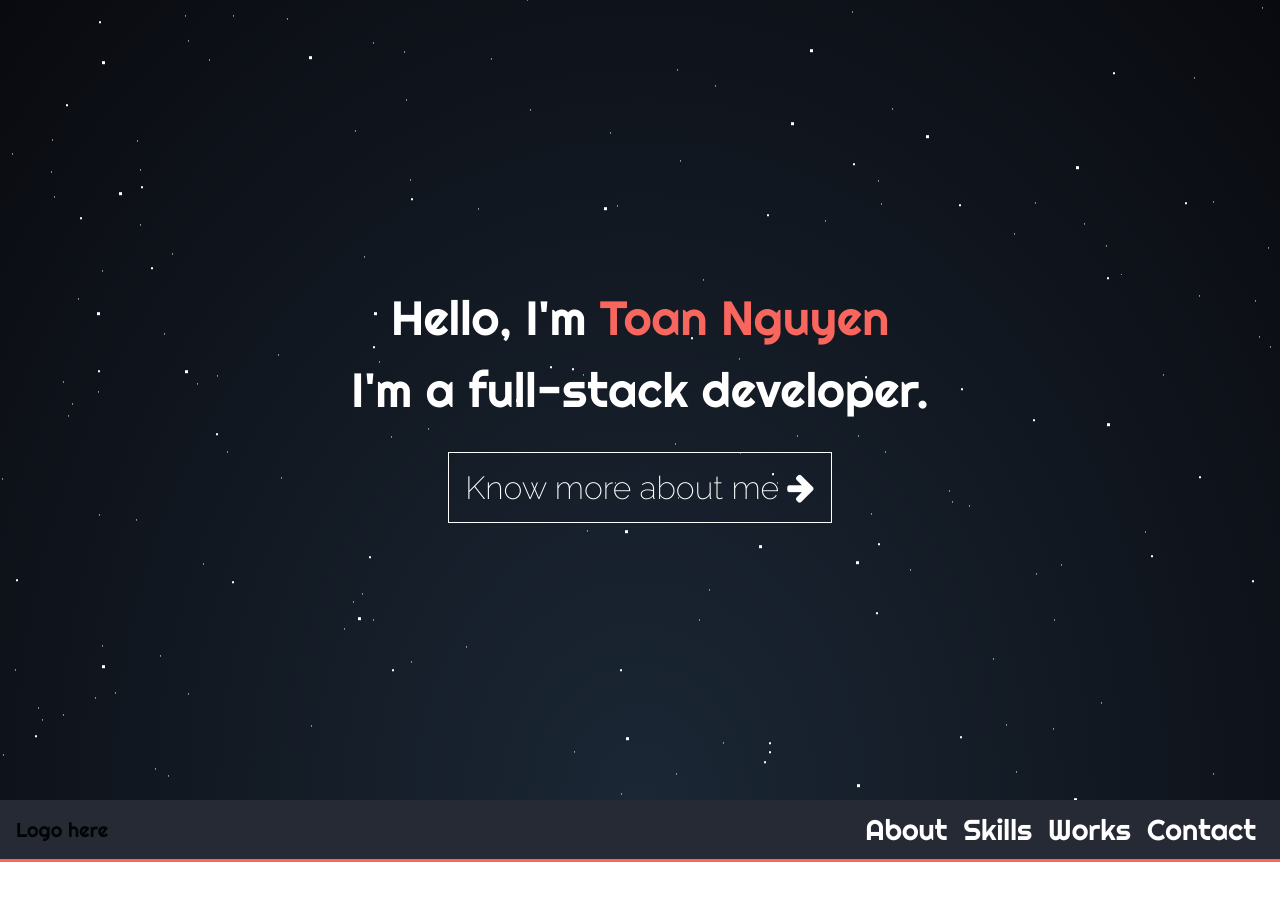
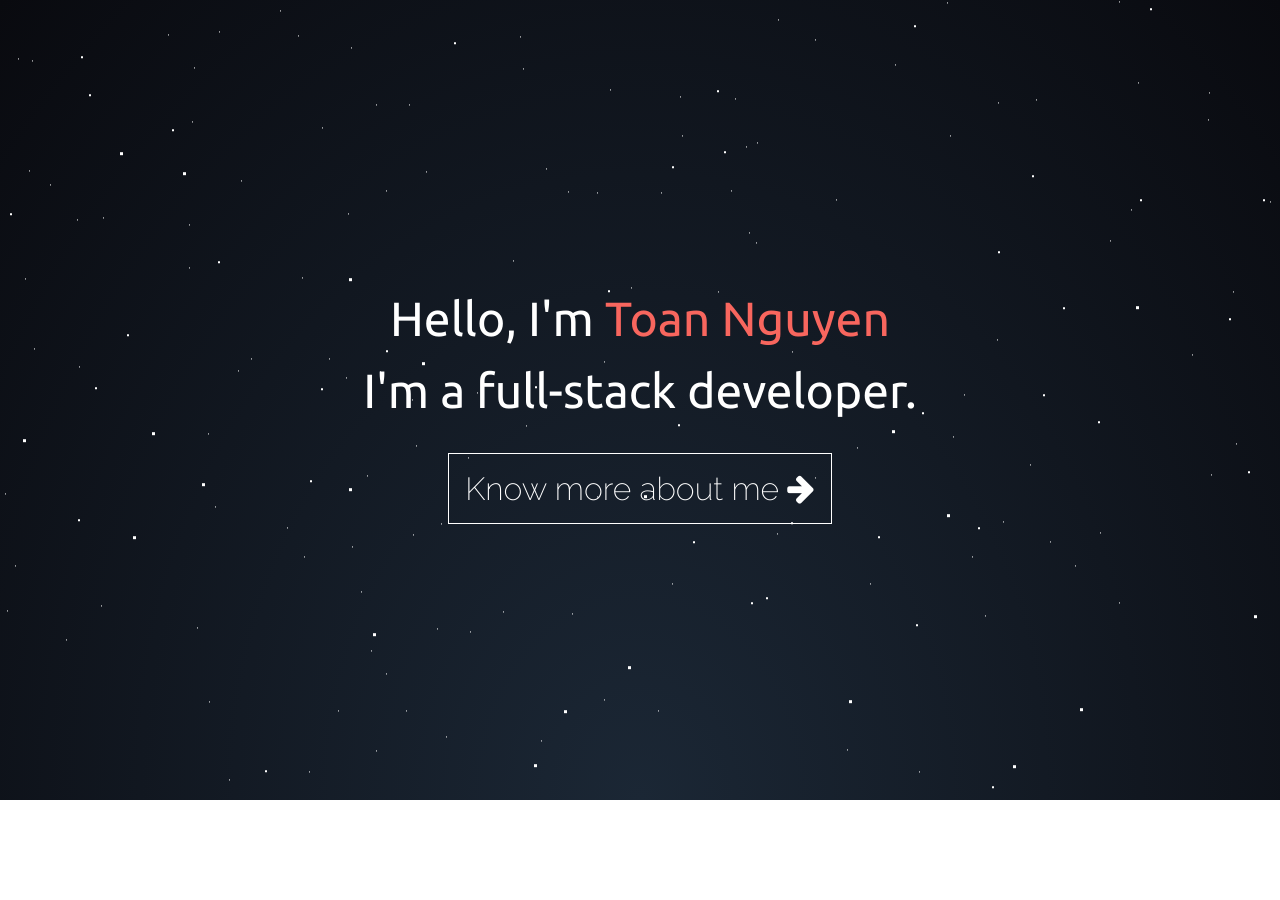
Before and after one commit to joker7t/porfolio, a React (Create React App) app: page / in a window 1280 px wide. Shown: the top 900 px of the page. Built offline with nearby package versions, Linux system fonts and the light colour scheme.

Commit message:
fix header

```diff
--- a/public/index.html
+++ b/public/index.html
@@ -16,6 +16,7 @@
   <link href="https://fonts.googleapis.com/css2?family=Raleway:wght@200&display=swap" rel="stylesheet">
   <link href="https://stackpath.bootstrapcdn.com/font-awesome/4.7.0/css/font-awesome.min.css" rel="stylesheet">
   <link href="https://fonts.googleapis.com/css2?family=Monoton&family=Oswald:wght@300&display=swap" rel="stylesheet">
+  <link href="https://fonts.googleapis.com/css2?family=Ubuntu&display=swap" rel="stylesheet">
   <title>Toan Nguyen</title>
 </head>
 
--- a/src/App.js
+++ b/src/App.js
@@ -2,11 +2,14 @@ import React from 'react';
 import './resources/css/App.scss';
 import { BrowserRouter as Router, Route, Switch, Redirect } from 'react-router-dom';
 import Landing from './components/Landing';
+import './App.scss';
+import Header from './components/about/Header';
 
 function App() {
   return (
     <Router>
       <div>
+        <Header />
         <Switch>
           <Route exact path='/' component={Landing} />
           <Redirect from="*" to="/" />
--- /dev/null
+++ b/src/App.scss
@@ -0,0 +1,4 @@
+body {
+    box-sizing: border-box;
+    font-size: 16px;
+}
--- a/src/components/about/About.js
+++ b/src/components/about/About.js
@@ -6,7 +6,7 @@ const About = () => {
 
     return (
         <div style={{ minHeight: '200vh' }}>
-            <Header />
+
         </div>
     );
 
--- a/src/components/about/Header.js
+++ b/src/components/about/Header.js
@@ -1,23 +1,19 @@
-import React, { useEffect, useRef, useState } from 'react';
+import React, { useEffect, useState } from 'react';
 import style from './css/Header.module.scss';
 import { Navbar, Nav, NavDropdown } from "react-bootstrap";
 import { scroller } from "react-scroll";
 
 const Header = () => {
-    const [isSticky, setSticky] = useState(false);
-    const ref = useRef(null);
+    const [headerShow, setHeaderShow] = useState(false);
 
-    const handleScroll = () => {
-        if (ref.current) {
-            setSticky(ref.current.getBoundingClientRect().top <= 0);
-        }
-    };
+    const handleScroll = () => window.scrollY > window.innerHeight ? setHeaderShow(true) : setHeaderShow(false);
 
     useEffect(() => {
         window.addEventListener('scroll', handleScroll);
         return () => {
-            window.removeEventListener('scroll', () => handleScroll);
-        };
+            window.removeEventListener('scroll', handleScroll);
+        }
+        //eslint-disable-next-line
     }, []);
 
     const scrollToElement = (element) => {
@@ -29,9 +25,8 @@ const Header = () => {
     };
 
     return (
-        <div className={`${style.stickyWrapper} ${isSticky ? style.sticky : ''}`} ref={ref}>
-            <div className={style.stickyInner}>
-                <Navbar expand="md" className={style.Header} style={{ padding: '0 1rem' }}>
+        <div className={`${style.Header} ${headerShow ? style.HeaderShow : style.HeaderHidden}`}>
+            <Navbar expand="md" style={{ padding: '0 1rem' }}>
                 <Navbar.Brand onClick={() => scrollToElement('home')} style={{ cursor: 'pointer' }}>
                     Logo here
                     </Navbar.Brand>
@@ -74,7 +69,6 @@ const Header = () => {
                 </Navbar.Collapse>
             </Navbar>
         </div>
-        </div>
     );
 }
 
--- a/src/components/about/css/Header.module.scss
+++ b/src/components/about/css/Header.module.scss
@@ -1,29 +1,25 @@
 @import '../../../resources/css/variables.scss';
 @import '../../../resources/css/mixins/transition';
-
-.stickyWrapper {
-    position: relative;
-  }
-
-  .sticky {
-    position: sticky;
-    top: 0;
-    z-index: 100;
-
-    .stickyInner {
-      position: fixed;
-      top: 0;
-      left: 0;
-      right: 0;
-      z-index: 1;
-    }
-}
 
 .Header{
     border-bottom: $color-primary 3px solid;
     font-size: 1.8rem !important;
-    font-family: 'Righteous', cursive;
+    font-family: 'Raleway', sans-serif !important;
     background-color: $color-secondary;
+    position: fixed;
+    z-index: 1000;
+    width: 100%;
+    transition: 1s all;
+
+    &Hidden{
+      visibility: hidden;
+      opacity: 0;
+    }
+
+    &Show{
+      visibility: visible;
+      opacity: 1;
+    }
 
     &Button{
       color: white !important;
--- a/src/components/home/css/Home.module.scss
+++ b/src/components/home/css/Home.module.scss
@@ -69,7 +69,7 @@
             position: absolute;
             font-size: 3rem;
             text-align: center;
-            font-family: 'Righteous', cursive;
+            font-family: 'Ubuntu', sans-serif;
             width: 85%;
 
             top: 50%;
```
Lines whose indentation alone changed are shown as unchanged.
